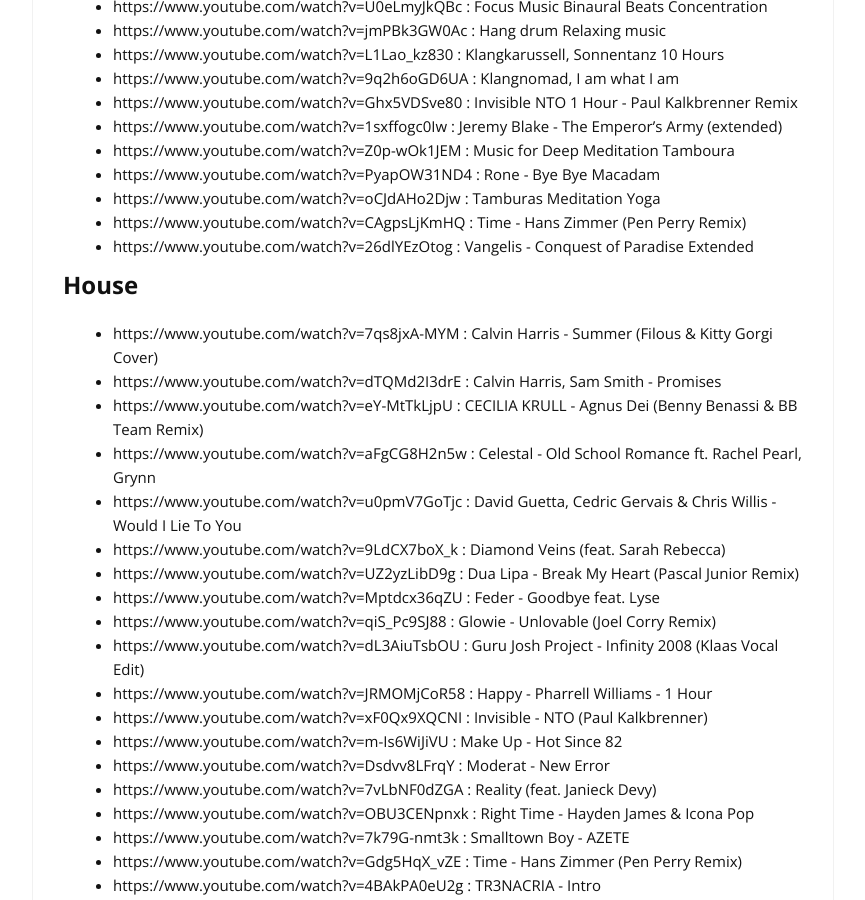
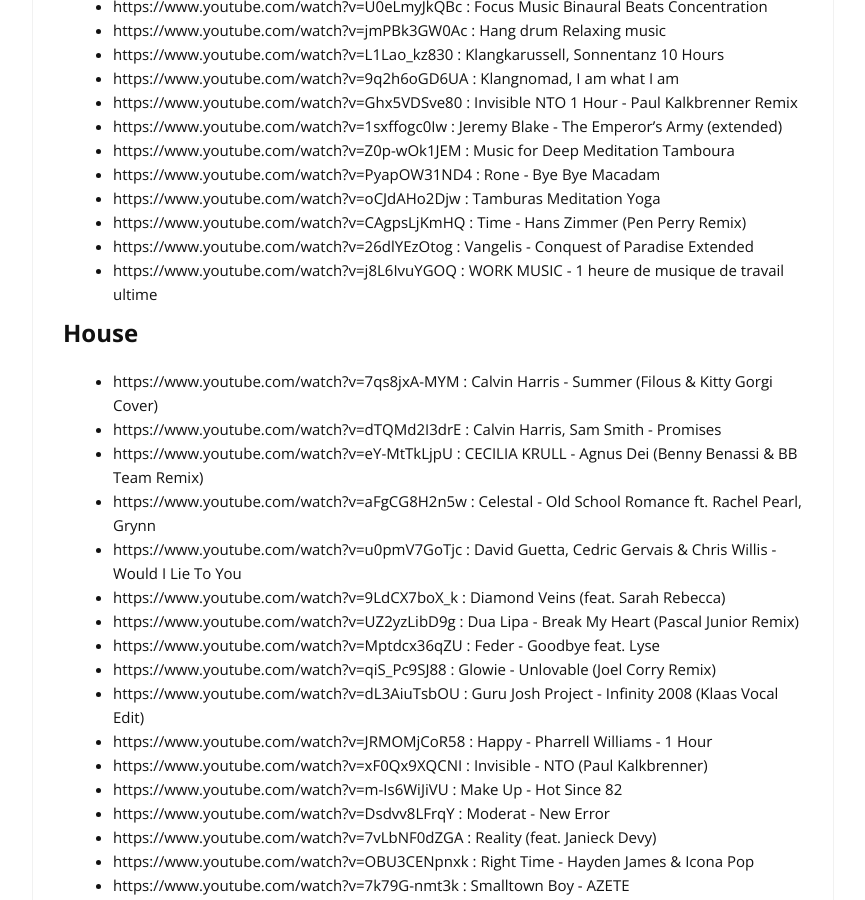
Before and after one commit to cylmat/cylmat.github.io, a Jekyll site: the page built from _pages/musics.md, in a window 1280 px wide and 900 px high, scrolled down 313 px. Shown: the whole window, without its empty margins (207-1072 px from the left). Built offline with Jekyll 4.4.1, drawn with Linux system fonts in a browser that asks for light colours; nearby versions of some CDN libraries.

Commit message:
Update musics.md

```diff
--- a/_pages/musics.md
+++ b/_pages/musics.md
@@ -18,6 +18,7 @@
 - https://www.youtube.com/watch?v=oCJdAHo2Djw : Tamburas Meditation Yoga
 - https://www.youtube.com/watch?v=CAgpsLjKmHQ : Time - Hans Zimmer (Pen Perry Remix)
 - https://www.youtube.com/watch?v=26dlYEzOtog : Vangelis - Conquest of Paradise Extended
+- https://www.youtube.com/watch?v=j8L6IvuYGOQ : WORK MUSIC - 1 heure de musique de travail ultime
 
 ## House
 
```
